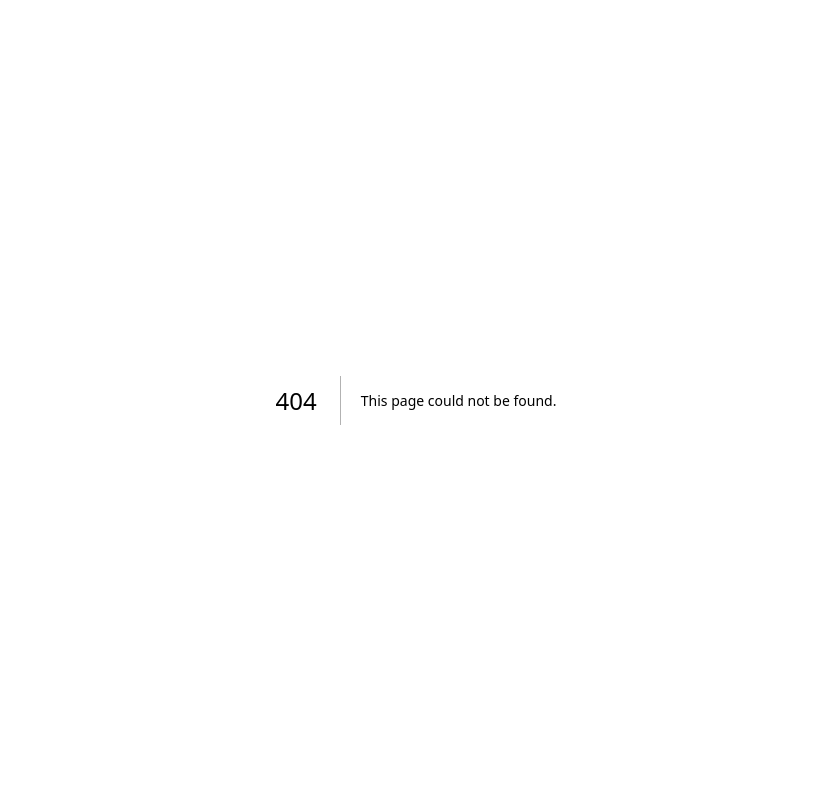
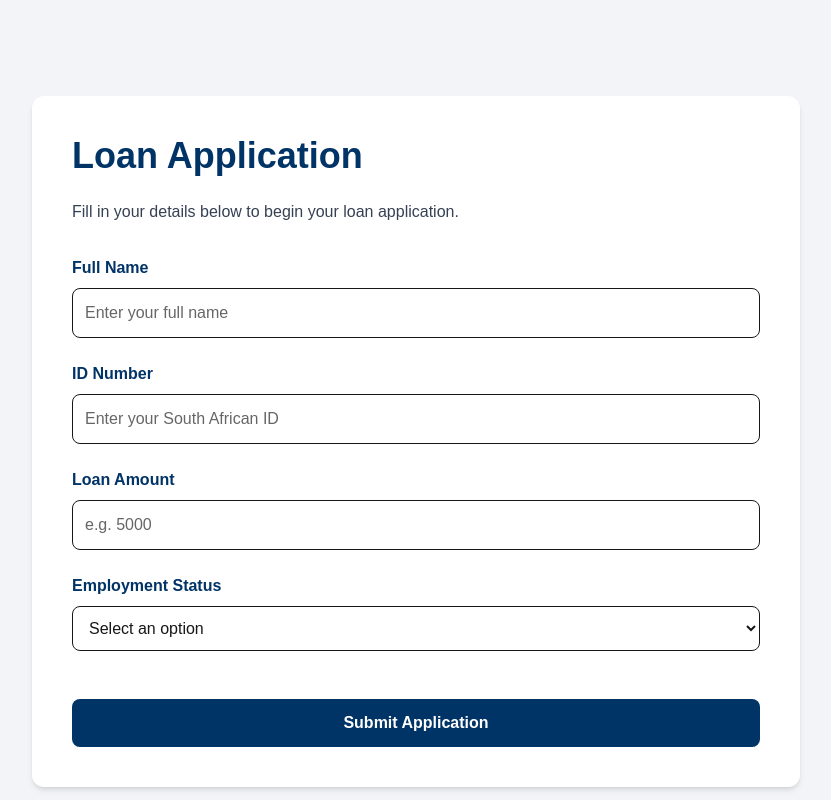
Before and after one commit to TwoOceans64/pride-workflow, a Next.js app: page /apply in a window 1280 px wide. Before the commit this address had no page. Shown: the whole page, without its empty margins (224-1055 px from the left). Built offline with nearby package versions, Linux system fonts and the light colour scheme.

Commit message:
Added Apply page and integrated Apply Now popup

```diff
--- /dev/null
+++ b/app/apply/page.tsx
@@ -0,0 +1,92 @@
+"use client";
+
+import { useRouter } from "next/navigation";
+import { useState } from "react";
+
+export default function ApplyPage() {
+  const router = useRouter();
+
+  const [fullName, setFullName] = useState("");
+  const [idNumber, setIdNumber] = useState("");
+  const [loanAmount, setLoanAmount] = useState("");
+  const [employment, setEmployment] = useState("");
+
+  return (
+    <div className="min-h-screen bg-sacco-blue/5 pt-24 px-6">
+      <div className="max-w-3xl mx-auto bg-white p-10 rounded-xl shadow-md">
+
+        <h1 className="text-4xl font-bold text-sacco-blue mb-6">
+          Loan Application
+        </h1>
+
+        <p className="text-gray-700 mb-8">
+          Fill in your details below to begin your loan application.
+        </p>
+
+        <form className="space-y-6">
+
+          {/* FULL NAME */}
+          <div>
+            <label className="block font-semibold text-sacco-blue">Full Name</label>
+            <input
+              type="text"
+              value={fullName}
+              onChange={(e) => setFullName(e.target.value)}
+              className="w-full mt-2 p-3 border rounded-lg"
+              placeholder="Enter your full name"
+            />
+          </div>
+
+          {/* ID NUMBER */}
+          <div>
+            <label className="block font-semibold text-sacco-blue">ID Number</label>
+            <input
+              type="text"
+              value={idNumber}
+              onChange={(e) => setIdNumber(e.target.value)}
+              className="w-full mt-2 p-3 border rounded-lg"
+              placeholder="Enter your South African ID"
+            />
+          </div>
+
+          {/* LOAN AMOUNT */}
+          <div>
+            <label className="block font-semibold text-sacco-blue">Loan Amount</label>
+            <input
+              type="number"
+              value={loanAmount}
+              onChange={(e) => setLoanAmount(e.target.value)}
+              className="w-full mt-2 p-3 border rounded-lg"
+              placeholder="e.g. 5000"
+            />
+          </div>
+
+          {/* EMPLOYMENT STATUS */}
+          <div>
+            <label className="block font-semibold text-sacco-blue">Employment Status</label>
+            <select
+              value={employment}
+              onChange={(e) => setEmployment(e.target.value)}
+              className="w-full mt-2 p-3 border rounded-lg"
+            >
+              <option value="">Select an option</option>
+              <option>Employed</option>
+              <option>Self‑Employed</option>
+              <option>Unemployed</option>
+            </select>
+          </div>
+
+          {/* SUBMIT BUTTON */}
+          <button
+            type="button"
+            onClick={() => router.push("/dashboard")}
+            className="w-full bg-sacco-blue text-white py-3 rounded-lg font-semibold hover:bg-[#00264d] transition"
+          >
+            Submit Application
+          </button>
+
+        </form>
+      </div>
+    </div>
+  );
+}
```
